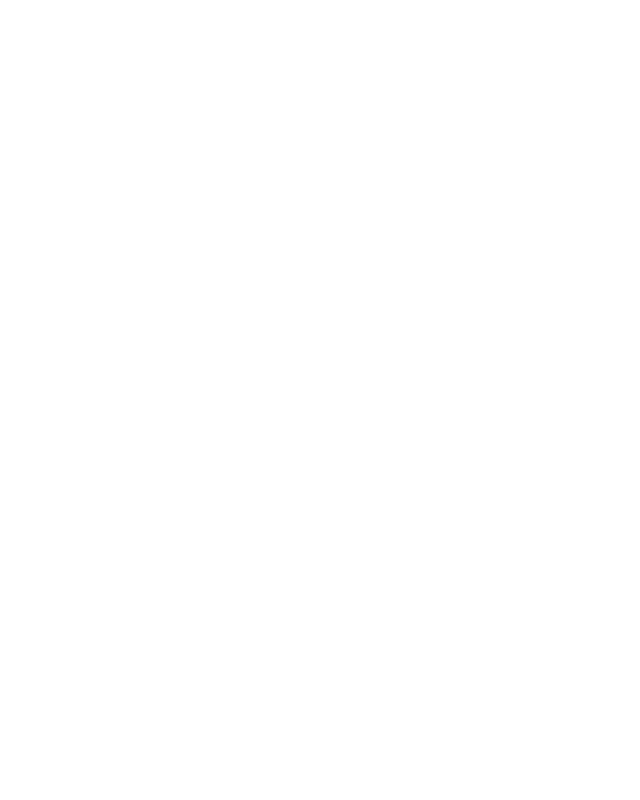
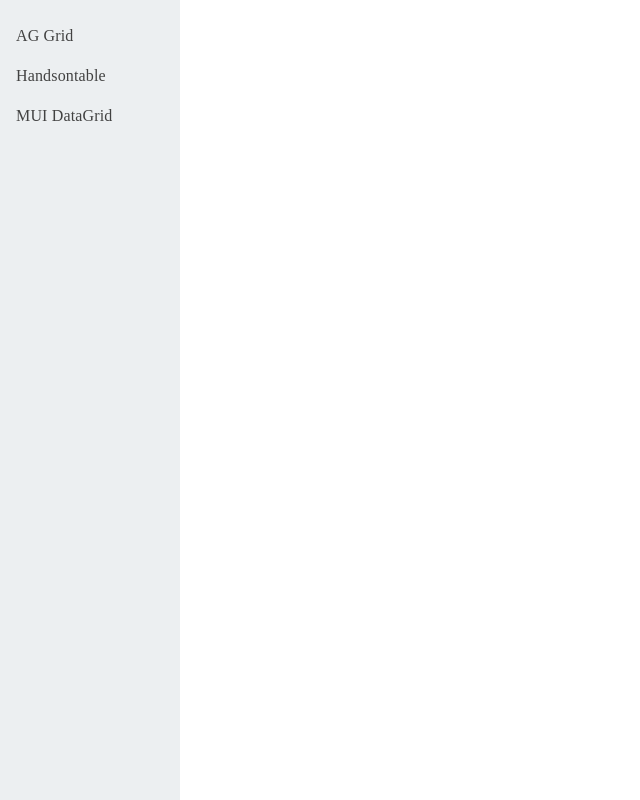
Before and after one commit to jo-tbhac/data-grid-example, a React (Vite) app: page / in a window 1280 px wide. Before the commit this address had no page. Shown: the whole page, without its empty margins (0-640 px from the left). Built offline with nearby package versions, Linux system fonts and the light colour scheme.

Commit message:
impl page layouts

```diff
--- a/src/App.tsx
+++ b/src/App.tsx
@@ -2,14 +2,18 @@
 import { AgGridPage } from '@/components/AgGrid'
 import { HandsontablePage } from '@/components/Handsontable'
 import { MuiDataGridPage } from '@/components/MuiDataGrid'
+import { PageLayout } from '@/components/layouts/PageLayout'
 
 export const App = () => {
   return (
     <BrowserRouter>
       <Routes>
-        <Route path="/ag-grid" element={<AgGridPage />} />
-        <Route path="/handsontable" element={<HandsontablePage />} />
-        <Route path="/mui-data-grid" element={<MuiDataGridPage />} />
+        <Route element={<PageLayout />}>
+          <Route path="/ag-grid" element={<AgGridPage />} />
+          <Route path="/handsontable" element={<HandsontablePage />} />
+          <Route path="/mui-data-grid" element={<MuiDataGridPage />} />
+          <Route path="/" />
+        </Route>
       </Routes>
     </BrowserRouter>
   )
--- /dev/null
+++ b/src/components/layouts/PageLayout/PageLayout.tsx
@@ -0,0 +1,15 @@
+import { FC } from 'react'
+import { Stack } from '@mui/material'
+import { Outlet } from 'react-router'
+import { Sidebar } from '@/components/ui/Sidebar'
+
+export const PageLayout: FC = () => {
+  return (
+    <Stack direction="row" sx={{ height: '100vh', width: '100%' }}>
+      <Sidebar />
+      <Stack sx={{ flex: 1 }}>
+        <Outlet />
+      </Stack>
+    </Stack>
+  )
+}
--- /dev/null
+++ b/src/components/layouts/PageLayout/index.ts
@@ -0,0 +1 @@
+export * from "./PageLayout"
--- /dev/null
+++ b/src/components/ui/Sidebar/Sidebar.tsx
@@ -0,0 +1,44 @@
+import { FC } from 'react'
+import { Stack, Typography } from '@mui/material'
+import { blueGrey, grey } from '@mui/material/colors'
+import { NavLink } from 'react-router'
+
+export const Sidebar: FC = () => {
+  return (
+    <Stack
+      spacing={2}
+      sx={{
+        backgroundColor: blueGrey[50],
+        height: '100%',
+        px: 2,
+        py: 3,
+        width: 180,
+        a: {
+          textDecoration: 'none',
+        },
+      }}
+    >
+      <NavLink to="/ag-grid">
+        {({ isActive }) => (
+          <Typography variant="body1" sx={{ color: grey[800], fontWeight: isActive ? 600 : 400 }}>
+            AG Grid
+          </Typography>
+        )}
+      </NavLink>
+      <NavLink to="/handsontable">
+        {({ isActive }) => (
+          <Typography variant="body1" sx={{ color: grey[800], fontWeight: isActive ? 600 : 400 }}>
+            Handsontable
+          </Typography>
+        )}
+      </NavLink>
+      <NavLink to="/mui-data-grid">
+        {({ isActive }) => (
+          <Typography variant="body1" sx={{ color: grey[800], fontWeight: isActive ? 600 : 400 }}>
+            MUI DataGrid
+          </Typography>
+        )}
+      </NavLink>
+    </Stack>
+  )
+}
--- /dev/null
+++ b/src/components/ui/Sidebar/index.ts
@@ -0,0 +1 @@
+export * from "./Sidebar"
```
